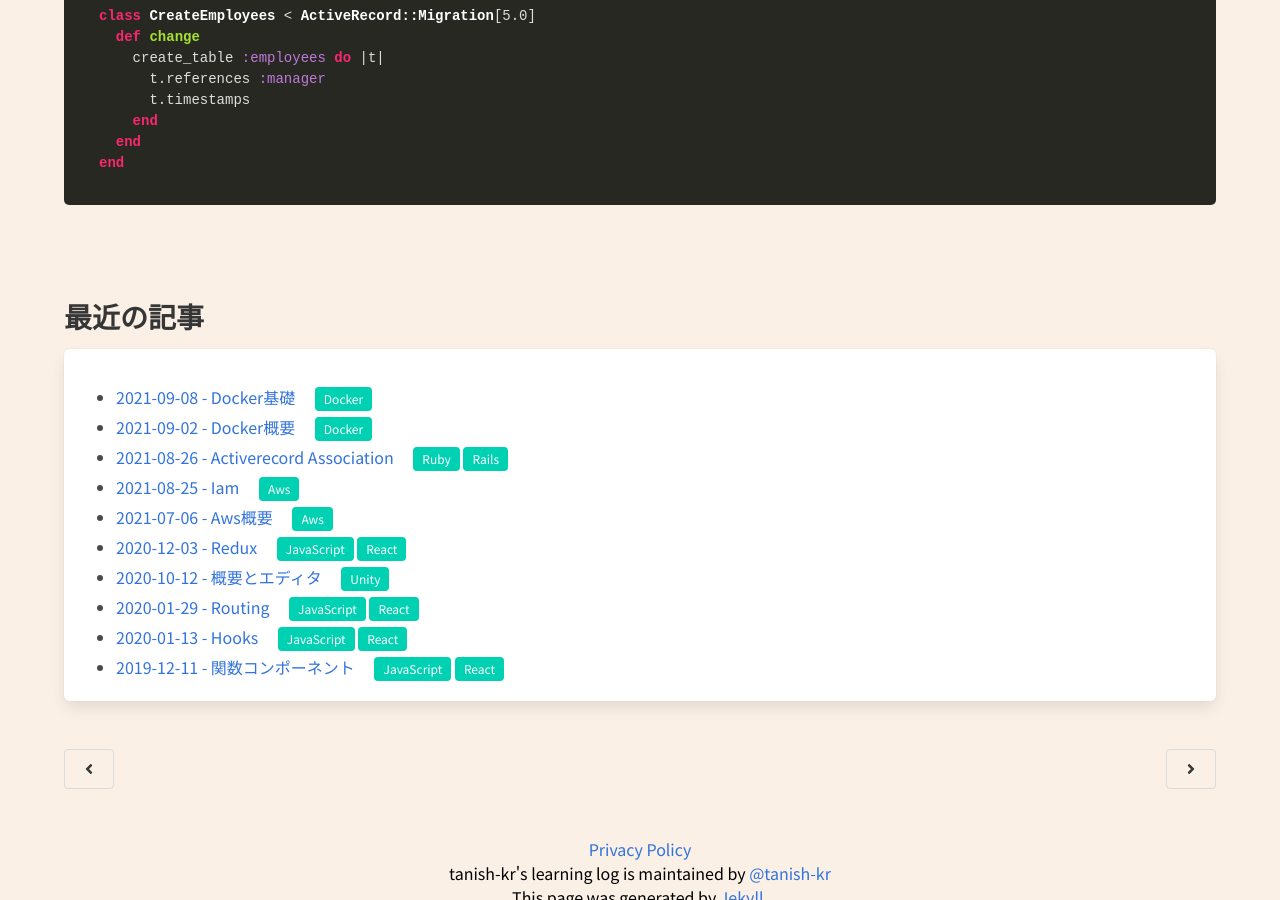
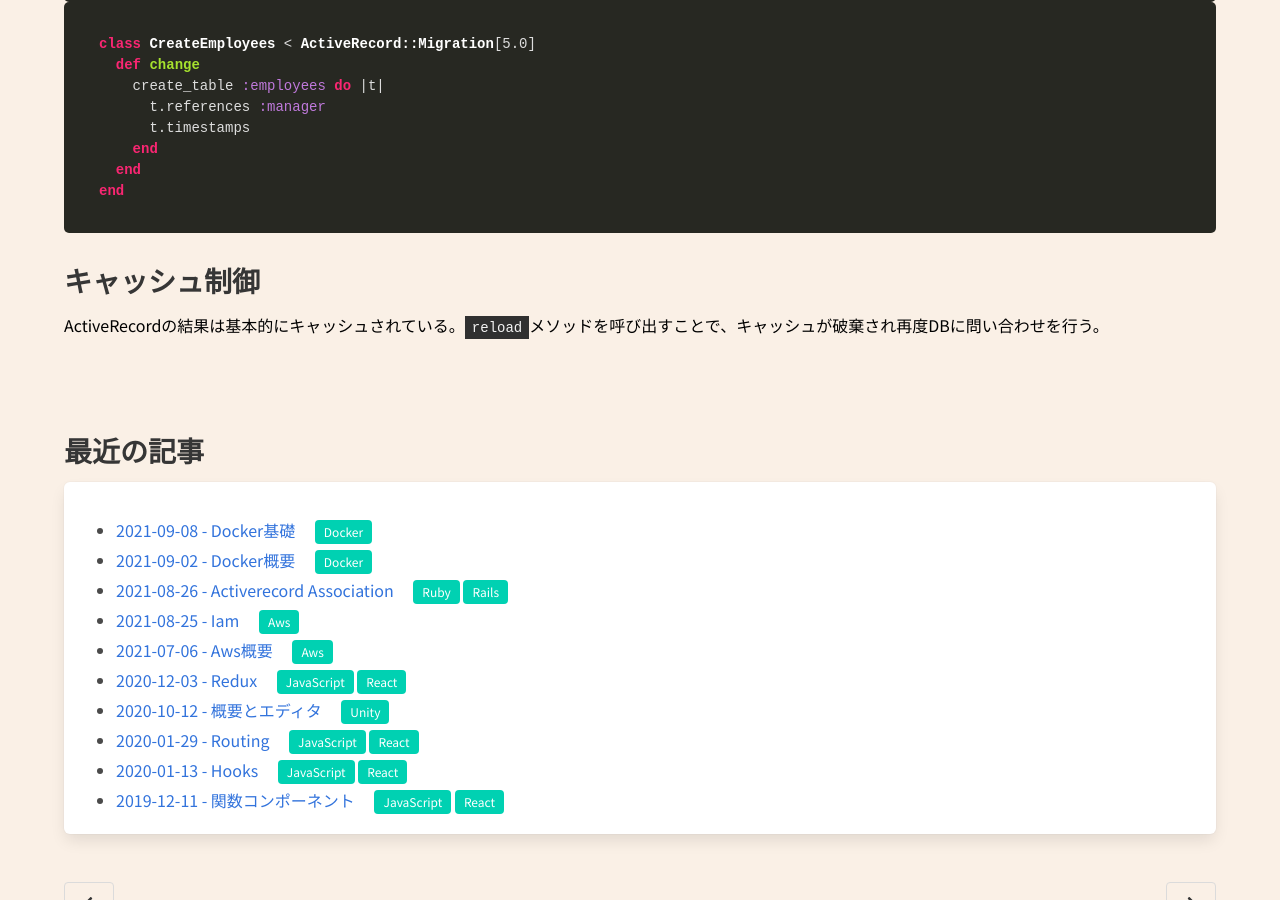
Before and after one commit to tanish-kr/learning-log, a Jekyll site: the page built from _posts/PG/Ruby/Rails/2021-08-26-ActiveRecord-association.md, in a window 1280 px wide and 900 px high, scrolled down 4561 px. Built offline with Jekyll 4.4.1, drawn with Linux system fonts in a browser that asks for light colours; nearby versions of some CDN libraries; our own code applies the rules of GitHub Pages for plain Markdown files.

Commit message:
modify Rails cache

````diff
--- a/_posts/PG/Ruby/Rails/2021-08-26-ActiveRecord-association.md
+++ b/_posts/PG/Ruby/Rails/2021-08-26-ActiveRecord-association.md
@@ -180,3 +180,7 @@ class CreateEmployees < ActiveRecord::Migration[5.0]
   end
 end
 ```
+
+## キャッシュ制御
+
+ActiveRecordの結果は基本的にキャッシュされている。`reload`メソッドを呼び出すことで、キャッシュが破棄され再度DBに問い合わせを行う。
````
